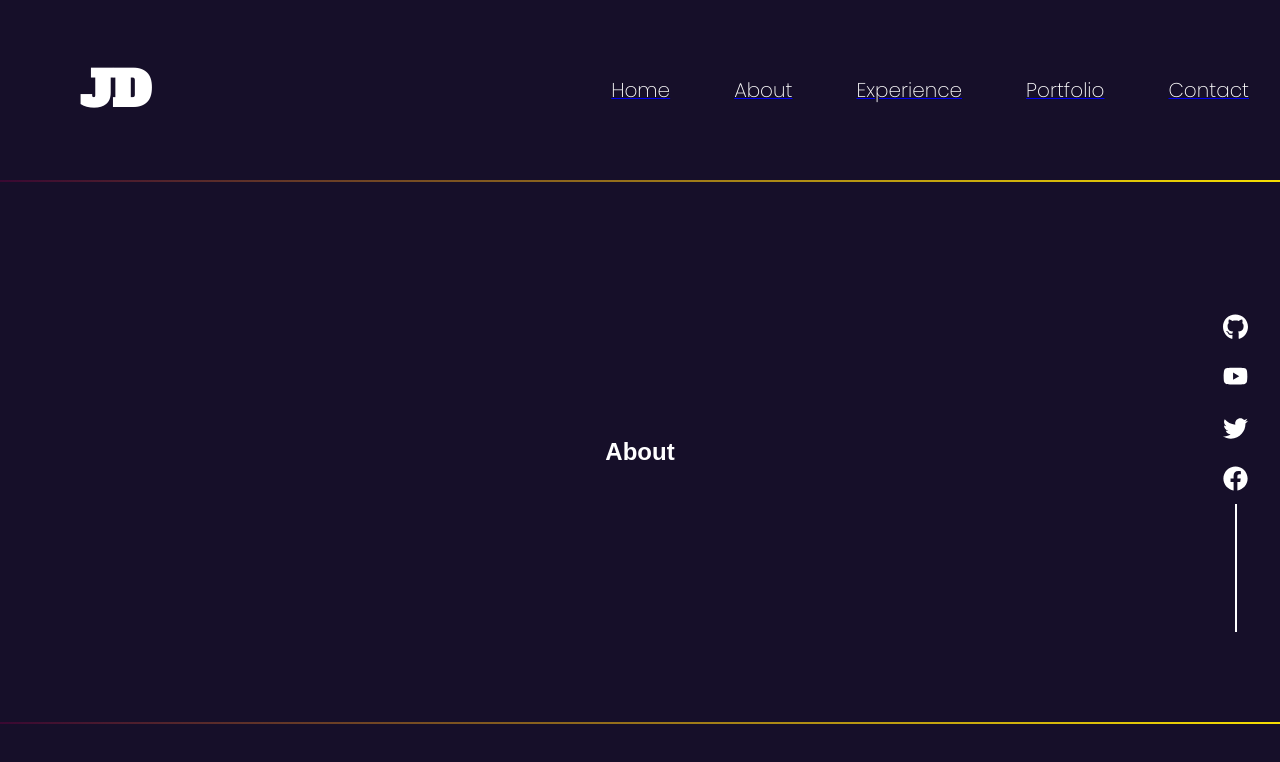
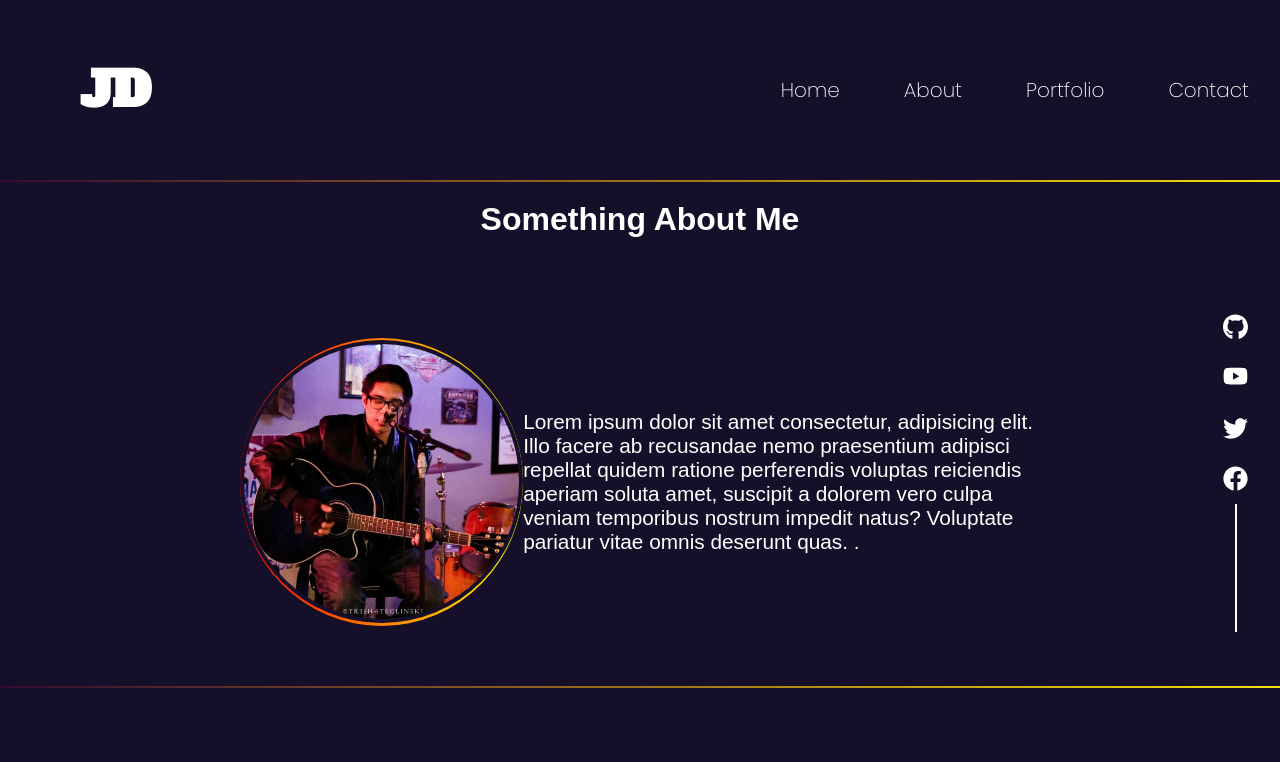
Before and after one commit to JayDampitan/portfolio, a React (Create React App) app: page /about in a window 1280 px wide. Shown: the top 762 px of the page. Built offline with nearby package versions, Linux system fonts and the light colour scheme.

Commit message:
jd(feat): added initial content of about page and initial animations.

```diff
--- a/src/App.js
+++ b/src/App.js
@@ -8,7 +8,6 @@ import GradientLine from "./components/GradientLine";
 import Header from "./components/Header";
 import Media from "./components/Media";
 import About from "./components/About";
-import Experience from "./components/Experience";
 import Portfolio from "./components/Portfolio";
 import Contact from "./components/Contact";
 
@@ -24,9 +23,11 @@ function App() {
       <Routes>
         <Route path="/" element={<Header />} />
         <Route path="/about" element={<About />} />
-        <Route path="/experience" element={<Experience />} />
         <Route path="/portfolio" element={<Portfolio />} />
         <Route path="/contact" element={<Contact/>} />
+        <Route path = '/test' element = {
+          <h2>Test</h2>
+        }/>
       </Routes>
       <Media />
       <GradientLine />
--- a/src/components/About.js
+++ b/src/components/About.js
@@ -2,16 +2,67 @@ import React from 'react';
 import styled from 'styled-components';
 import { motion } from 'framer-motion';
 
+import JD from '../assets/portfolio.jpg'
+
 
 const AboutContainer = styled.div`
+  display: block;
+  justify-content: center;
+  align-items: center;
+  color: #fff;
+  height: 63vh;
+`;
+
+const AboutTitle = styled.h2`
   display: flex;
   justify-content: center;
   align-items: center;
-  flex-direction: column;
-  color: #fff;
-  padding: 7rem 0;
-  height: 39.5vh;
+  height: 15%;
+  width: 100%;
+  font-size: 2rem;
 `;
+
+const ContentContainer = styled.div`
+  display: flex;
+  justify-content: space-between;
+  align-items: center;
+  padding: 5rem 15rem;
+`
+
+const ImageContainer = styled.div`
+  height: 18rem;
+  width: 18rem;
+  border-radius: 50%;
+  background-image: linear-gradient(to right, red, yellow);
+  display: flex;
+  align-items: center;
+  justify-content: center;
+`;
+
+const TopCircle = styled.div`
+  height: 17.7rem;
+  width: 17.7rem;
+  border-radius: 50%;
+  background: #160F29;
+  display: flex;
+  align-items: center;
+  justify-content: center;
+`;
+
+const Image = styled.img`
+  width: 97%;
+  border-radius: 50%;
+`;
+
+const AboutMe = styled.p`
+  display: flex;
+  align-items: center;
+  font-size: 1.3rem;
+  width: 50rem;
+`;
+
+
+
 
 // -------------About Page Variants
 
@@ -24,7 +75,8 @@ const aboutVariants = {
     transition: {
       duration: 3,
       mass: 0.4,
-      type: 'spring'
+      type: 'spring',
+      damping: 8,
     }
   }
 };
@@ -36,7 +88,22 @@ const About = () => {
       initial = 'hidden'
       animate = 'visible'
     >
-      <h2>About</h2>
+
+      <AboutTitle>Something About Me</AboutTitle>
+
+      <ContentContainer>
+      <ImageContainer>
+        <TopCircle>
+          <Image src={JD}/>
+        </TopCircle>
+      </ImageContainer>
+      <AboutMe>Lorem ipsum dolor sit amet consectetur, adipisicing elit. Illo facere ab recusandae nemo praesentium adipisci repellat quidem ratione perferendis voluptas reiciendis aperiam soluta amet, suscipit a dolorem vero culpa veniam temporibus nostrum impedit natus? Voluptate pariatur vitae omnis deserunt quas. .</AboutMe>
+
+      </ContentContainer>
+
+
+
+
     </AboutContainer>
   )
 }
--- a/src/components/Contact.js
+++ b/src/components/Contact.js
@@ -1,6 +1,6 @@
-import React from 'react';
-import styled from 'styled-components';
-import { motion } from 'framer-motion';
+import React from "react";
+import styled from "styled-components";
+import { motion } from "framer-motion";
 
 const ContactContainer = styled.div`
   display: flex;
@@ -8,39 +8,37 @@ const ContactContainer = styled.div`
   align-items: center;
   flex-direction: column;
   color: #fff;
-  padding: 7rem 0;
-  height: 39.5vh;
+  height: 63vh;
 `;
 
 // -------------Portfolio Page Variants
 
 const contactVariants = {
   hidden: {
-    x: '-200vw'
+    x: "-200vw",
   },
   visible: {
     x: 0,
     transition: {
       duration: 3,
       mass: 0.4,
-      type: 'spring'
-    }
-  }
+      type: "spring",
+      damping: 8,
+    },
+  },
 };
-
-
 
 const Contact = () => {
   return (
-    <ContactContainer as = { motion.div}
-      variants = {contactVariants}
-      initial = 'hidden'
-      animate = 'visible'
+    <ContactContainer
+      as={motion.div}
+      variants={contactVariants}
+      initial="hidden"
+      animate="visible"
     >
-        <h2>Contact</h2>
+      <h2>Contact</h2>
     </ContactContainer>
-
-  )
-}
+  );
+};
 
 export default Contact;
--- a/src/components/Experience.js
+++ /dev/null
@@ -1,46 +0,0 @@
-import React from 'react';
-import styled from 'styled-components';
-import { motion } from 'framer-motion';
-
-const ExperienceContainer = styled.div`
-  display: flex;
-  justify-content: center;
-  align-items: center;
-  flex-direction: column;
-  color: #fff;
-  padding: 7rem 0;
-  height: 39.5vh;
-`;
-
-
-// -------------Experience Page Variants
-
-const experienceVariants = {
-  hidden: {
-    x: '-200vw'
-  },
-  visible: {
-    x: 0,
-    transition: {
-      duration: 3,
-      mass: 0.4,
-      type: 'spring'
-    }
-  }
-};
-
-
-const Experience = () => {
-  return (
-    <ExperienceContainer as = {motion.div}
-      variants = {experienceVariants}
-      initial = 'hidden'
-      animate = 'visible'
-    >
-        <h2>Experience</h2>
-    </ExperienceContainer>
-
-  )
-}
-
-export default Experience;
--- a/src/components/Header.js
+++ b/src/components/Header.js
@@ -10,8 +10,7 @@ const HeaderContainer = styled.div`
   align-items: center;
   flex-direction: column;
   color: #fff;
-  padding: 7rem 0;
-  height: 39.5vh;
+  height: 63vh;
 `;
 
 const FirstHeader = styled.div`
@@ -40,7 +39,7 @@ const firstVariant = {
   visible: {
     x: 0,
     transition: {
-      duration: 3,
+      duration: 8,
       type: "spring",
       mass: 0.2,
       damping: 9,
--- a/src/components/Navbar.js
+++ b/src/components/Navbar.js
@@ -1,8 +1,7 @@
 import React from "react";
 import styled from "styled-components";
-import JD from "../assets/JD1.png";
 import { motion } from "framer-motion";
-import { Link } from 'react-router-dom';
+import { Link } from "react-router-dom";
 
 const NavContainer = styled.div`
   height: 180px;
@@ -10,7 +9,6 @@ const NavContainer = styled.div`
   display: flex;
   justify-content: space-between;
   align-items: center;
-
 `;
 
 const Logo = styled.a`
@@ -19,7 +17,7 @@ const Logo = styled.a`
   text-decoration: none;
   font-weight: 800;
   font-size: 3rem;
-  font-family: 'Alfa Slab One', sans-serif;
+  font-family: "Alfa Slab One", sans-serif;
 `;
 
 const NavLinksContainer = styled.div`
@@ -29,7 +27,13 @@ const NavLinksContainer = styled.div`
   position: relative;
 `;
 
-const NavLinks = styled.a`
+const LinkWrapper = styled.div`
+  display: flex;
+  justify-content: centerl
+  align-items: center;
+`;
+
+const NavLinks = styled(Link)`
   color: #ffff;
   font-size: 20px;
   font-family: "Poppins", sans-serif;
@@ -60,25 +64,30 @@ const logoVariants = {
     },
   },
   hover: {
-    rotate: 360
-  }
+    rotate: 360,
+  },
 };
 
+const hoverVariants = {
+  hoverMe: {
+    scale: 1.3,
+  },
+};
 const linksVariant = {
   hidden: {
-        x: '+100vw',
+    x: "+100vw",
     opacity: 0,
   },
   visible: {
     opacity: 1,
     x: 1,
-        transition:{
+    transition: {
       duration: 1,
       type: "spring",
       mass: 0.4,
       damping: 8,
-        }
-    }
+    },
+  },
 };
 
 const Navbar = () => {
@@ -89,22 +98,47 @@ const Navbar = () => {
         variants={logoVariants}
         initial="hidden"
         animate="visible"
-        whileHover = "hover"
+        whileHover="hover"
       >
         JD
       </Logo>
 
-      <NavLinksContainer as = {motion.div}
-        variants = {linksVariant}
-        initial = 'hidden'
-        animate = 'visible'
+      <NavLinksContainer
+        as={motion.div}
+        variants={linksVariant}
+        initial="hidden"
+        animate="visible"
       >
-        <Link to = '/'><NavLinks> Home </NavLinks></Link>
-        <Link to='/about'><NavLinks> About </NavLinks></Link>
-        <Link to='/experience'><NavLinks> Experience </NavLinks></Link>
-        <Link to='/portfolio'><NavLinks> Portfolio</NavLinks></Link>
-        <Link to='/contact'><NavLinks> Contact</NavLinks></Link>
+        <LinkWrapper
+          as={motion.div}
+          variants={hoverVariants}
+          whileHover="hoverMe"
+        >
+          <NavLinks to="/"> Home </NavLinks>
+        </LinkWrapper>
+        <LinkWrapper
+          as={motion.div}
+          variants={hoverVariants}
+          whileHover="hoverMe"
+        >
+          <NavLinks to="/about"> About </NavLinks>
+        </LinkWrapper>
 
+        <LinkWrapper
+          as={motion.div}
+          variants={hoverVariants}
+          whileHover="hoverMe"
+        >
+          <NavLinks to="/portfolio"> Portfolio </NavLinks>
+        </LinkWrapper>
+
+        <LinkWrapper
+          as={motion.div}
+          variants={hoverVariants}
+          whileHover="hoverMe"
+        >
+          <NavLinks to="/contact"> Contact </NavLinks>
+        </LinkWrapper>
       </NavLinksContainer>
     </NavContainer>
   );
--- a/src/components/Portfolio.js
+++ b/src/components/Portfolio.js
@@ -8,8 +8,7 @@ const PortfolioContainer = styled.div`
   align-items: center;
   flex-direction: column;
   color: #fff;
-  padding: 7rem 0;
-  height: 39.5vh;
+  height: 63vh;
 `;
 
 
@@ -24,7 +23,8 @@ const portfolioVariants = {
     transition: {
       duration: 3,
       mass: 0.4,
-      type: 'spring'
+      type: 'spring',
+      damping: 8,
     }
   }
 };
```
Also changed, not shown: src/assets/portfolio.jpg (added). Lines whose indentation alone changed are shown as unchanged.
